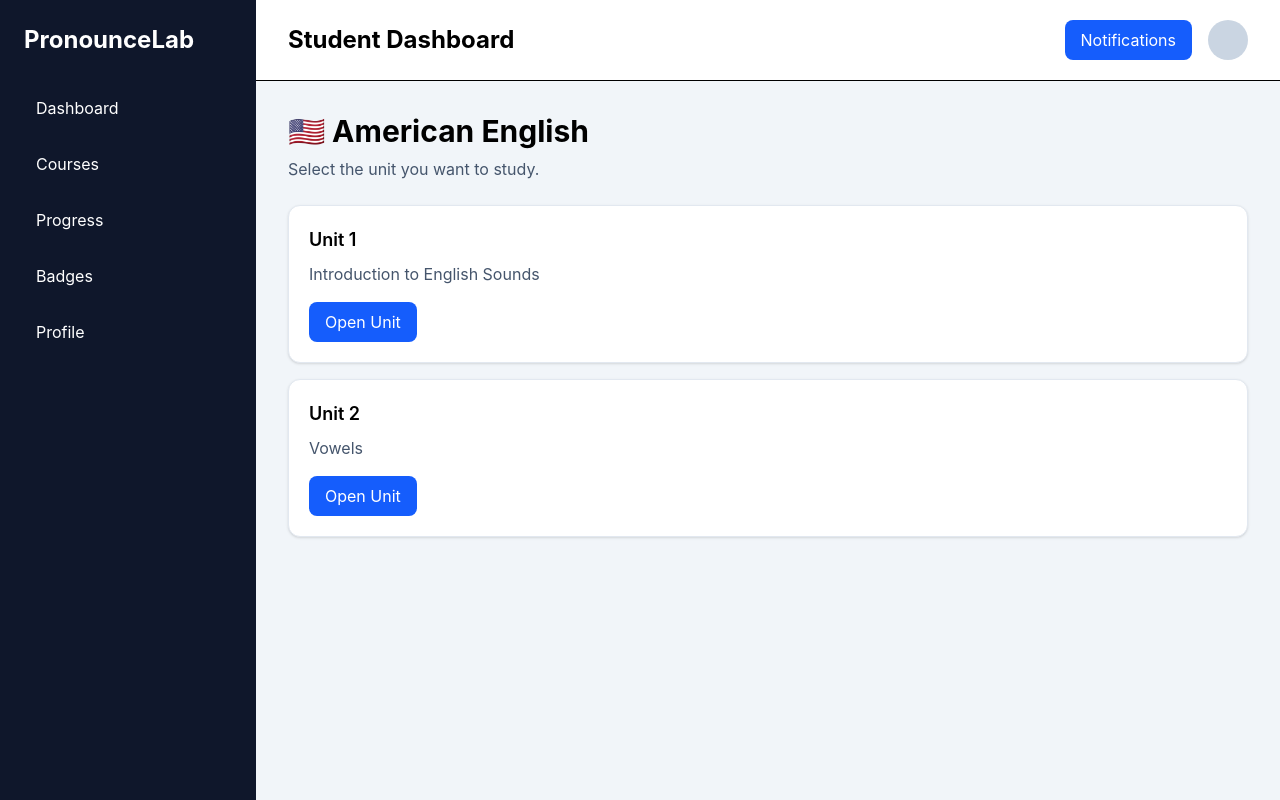
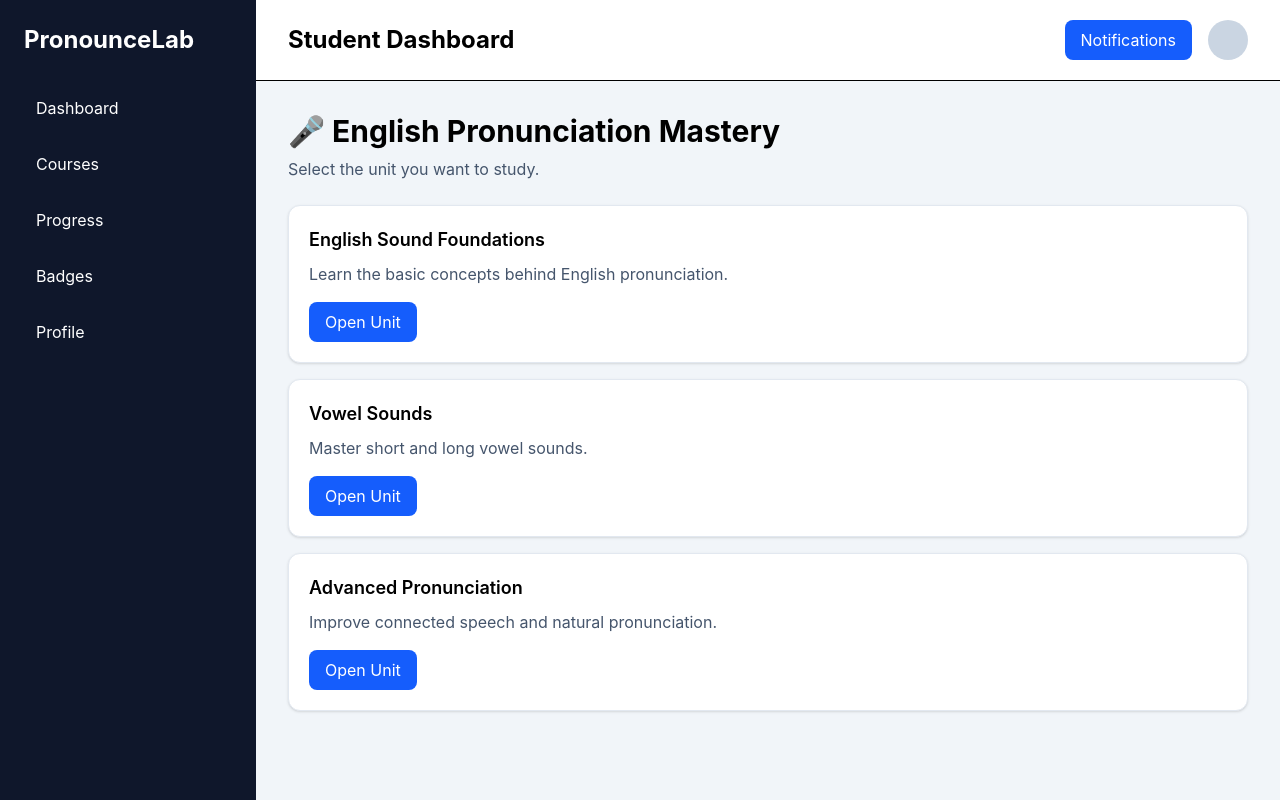
Before and after one commit to emmanuelpaulino2691/pronouncelab, a React (Vite) app: page /courses/1 in a window 1280 px wide. Built offline with nearby package versions, Linux system fonts and the light colour scheme.

Commit message:
Sprint 23 - Migrate Courses and Units to Course Engine

```diff
--- a/src/features/units/UnitsPage.tsx
+++ b/src/features/units/UnitsPage.tsx
@@ -2,16 +2,21 @@ import { useNavigate, useParams } from "react-router-dom";
 
 import MainLayout from "../../shared/layouts/MainLayout";
 import Card from "../../shared/components/ui/Card";
-import { getCourseById } from "../../shared/services/courseService";
-import { getUnitsByCourse } from "../../shared/services/unitService";
+
+import {
+  getCourse,
+  getUnitsByCourse,
+} from "../../shared/services/courseEngineService";
 
 function UnitsPage() {
   const { courseId } = useParams();
   const navigate = useNavigate();
 
-  const course = getCourseById(Number(courseId));
+  const id = Number(courseId);
 
-  const courseUnits = getUnitsByCourse(Number(courseId));
+  const course = getCourse(id);
+
+  const courseUnits = getUnitsByCourse(id);
 
   return (
     <MainLayout>
@@ -25,11 +30,16 @@ function UnitsPage() {
 
       <div className="mt-6 space-y-4">
         {courseUnits.map((unit) => (
-  <Card key={unit.id} title={unit.title}>
+          <Card
+            key={unit.id}
+            title={unit.title}
+          >
             <p>{unit.description}</p>
 
             <button
-      onClick={() => navigate(`/units/${unit.id}`)}
+              onClick={() =>
+                navigate(`/units/${unit.id}`)
+              }
               className="mt-4 rounded-lg bg-blue-600 px-4 py-2 text-white transition hover:bg-blue-700"
             >
               Open Unit
```
Lines whose indentation alone changed are shown as unchanged.
